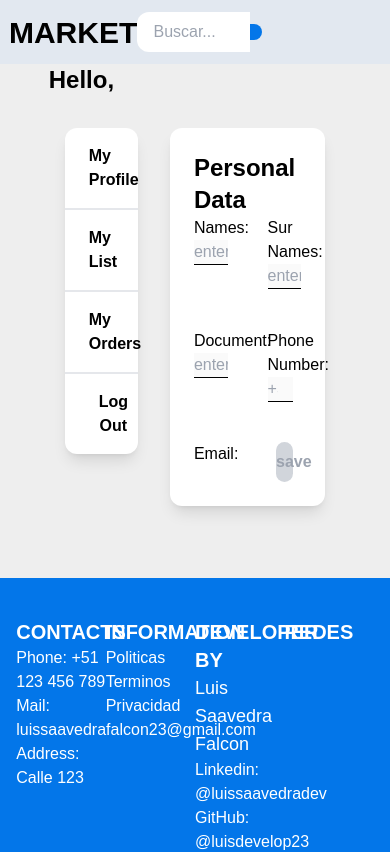
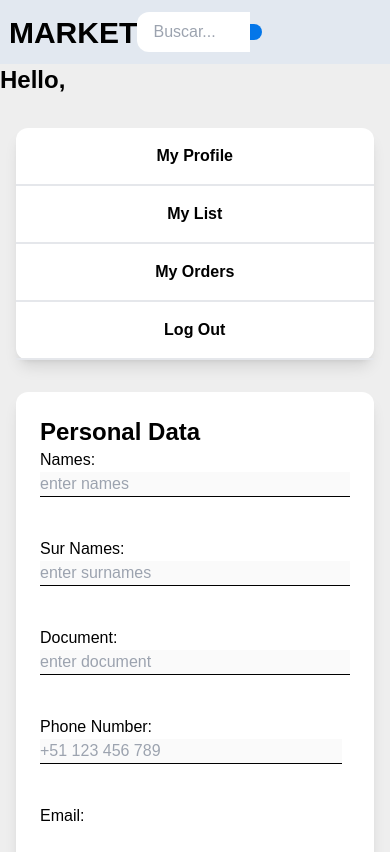
Before and after one commit to luisdevelop23/MarketMet, a React (Vite) app: page /myaccount/myProfile in a window 390 px wide. Shown: the top 852 px of the page. Built offline with nearby package versions, Linux system fonts and the light colour scheme; sample sign-in values are in the browser's storage; a web font is replaced by a local one.

Commit message:
style: responsive login, register, myprofile

```diff
--- a/src/page/Account/components/MyProfile.jsx
+++ b/src/page/Account/components/MyProfile.jsx
@@ -94,10 +94,10 @@ const MyProfile = () => {
   }, []);
 
   return (
-    <div className="m-4 w-9/12 flex-col rounded-xl bg-white p-6 shadow-lg">
+    <div className="m-4 w-11/12 md:w-9/12 flex-col rounded-xl bg-white p-6 shadow-lg">
       <div className="">
         <h1 className="nnf-semi-bold text-2xl">Personal Data</h1>
-        <div className="grid grid-cols-2 gap-10">
+        <div className="grid md:grid-cols-2 grid-cols-1 gap-10">
           <div className="flex flex-col">
             <label htmlFor="name">Names:</label>
             <div className="flex">
--- a/src/page/Account/layout/MyAccount.jsx
+++ b/src/page/Account/layout/MyAccount.jsx
@@ -21,15 +21,12 @@ const MyAccount = () => {
     checkLoginStatus();
   }, []);
 
-
-  useEffect(() => {
-  }, []);
+  useEffect(() => {}, []);
 
   const handleLogout = () => {
     logout();
     navigate("/");
   };
-
 
   const renderOptions = () => {
     switch (option) {
@@ -46,39 +43,39 @@ const MyAccount = () => {
 
   return (
     <div className="flex w-full items-center justify-center md:h-[60vh]">
-      <div className="flex w-9/12 flex-col">
+      <div className="flex w-full flex-col md:w-9/12">
         <h1 className="nnf-semi-bold pb-4 text-2xl">Hello, {user.username}</h1>
         <div className="w-full">
           {/* Opciones de mis listas */}
-          <div className="flex items-start">
-            <div className="nnf-semi-bold h m-4 flex w-3/12 flex-col rounded-xl bg-white shadow-lg">
+          <div className="flex flex-col items-start md:flex-row">
+            <div className="nnf-semi-bold m-4 flex w-11/12 flex-col rounded-xl bg-white shadow-lg md:w-3/12">
               <Link
                 to="/myaccount/myprofile"
-                className="flex items-center border-b-2 py-4 pl-6 hover:text-gray-2"
+                className="flex items-center justify-center border-b-2 py-4 hover:text-gray-2 md:justify-start md:pl-6"
               >
                 <span>My Profile</span>
               </Link>
               <Link
                 to="/myaccount/mylist"
-                className="flex items-center border-b-2 py-4 pl-6 hover:text-gray-2"
+                className="flex items-center justify-center border-b-2 py-4 hover:text-gray-2 md:justify-start md:pl-6"
               >
                 <span>My List</span>
               </Link>
               <Link
                 to="/myaccount/myorders"
-                className="flex items-center border-b-2 py-4 pl-6 hover:text-gray-2"
+                className="flex items-center justify-center border-b-2 py-4 hover:text-gray-2 md:justify-start md:pl-6"
               >
                 <span>My Orders</span>
               </Link>
               <button
                 onClick={() => handleLogout()}
-                className="flex items-center py-4 pl-6 hover:text-gray-2"
+                className="flex items-center justify-center border-b-2 py-4 hover:text-gray-2 md:justify-start md:pl-6"
               >
                 <span>Log Out</span>
               </button>
             </div>
             {/* Render de mis listas */}
-              {user && renderOptions()}
+            {user && renderOptions()}
           </div>
         </div>
       </div>
--- a/src/page/login/layout/LoginPage.jsx
+++ b/src/page/login/layout/LoginPage.jsx
@@ -35,9 +35,9 @@ const LoginPage = () => {
   };
 
   return (
-    <div className="flex h-[58vh] w-full items-center justify-center">
-      <div className="flex w-5/12 justify-center">
-        <div className="relative flex w-7/12 flex-col rounded-xl border-2 bg-blue-0 shadow-2xl">
+    <div className="flex md:h-[58vh] h-[70vh] mt-10 md:mt-0  w-full items-center justify-center">
+      <div className="flex lg:w-5/12 w-full justify-center">
+        <div className="relative flex lg:w-7/12 flex-col rounded-xl border-2 bg-blue-0 shadow-2xl">
           <h1 className="nnf-bold py-6 text-center text-4xl">Login</h1>
           {error ?? (
             <div className="flex flex-col items-end px-8 text-center text-red-500">
--- a/src/page/login/layout/RegisterPage.jsx
+++ b/src/page/login/layout/RegisterPage.jsx
@@ -48,7 +48,7 @@ const RegisterPage = () => {
   };
 
   return (
-    <div className="flex h-[58vh] w-full items-center justify-center">
+    <div className="flex md:h-[58vh] h-[70vh] mt-10 md:mt-0 w-full items-center justify-center">
       <div className="flex w-full justify-center xl:w-5/12">
         <div className="flex w-10/12 flex-col rounded-xl border-2 bg-blue-0 shadow-2xl md:w-8/12">
           <h1 className="nnf-bold py-6 text-center text-4xl">Sign up</h1>
```
